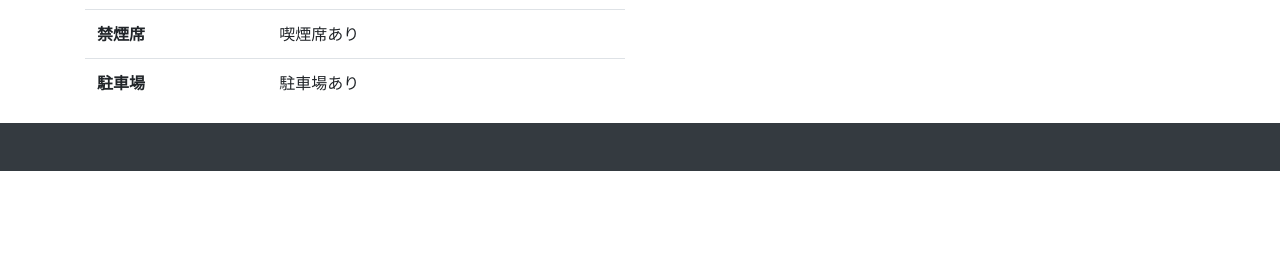
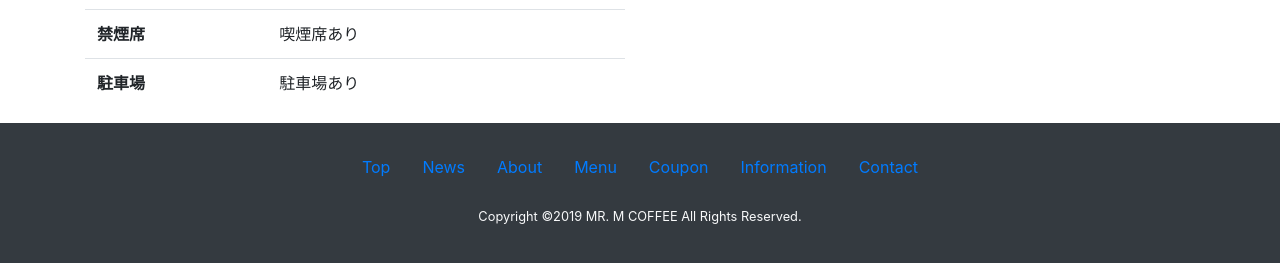
Before and after one commit to yuki0920-playground/bootstrap4_practice, a plain HTML site: page index.html in a window 1280 px wide. Shown: the part 2868-3131 px from the top of the page. Before the commit the page ends 3039 px from the top, so only its background shows below. Drawn offline with Linux system fonts and the light colour scheme.

Commit message:
フッター完成

```diff
--- a/index.html
+++ b/index.html
@@ -36,21 +36,21 @@
           <a class="nav-link" href="#">Top<span class="sr-only">(current)</span></a>
         </li>
         <li class="nav-item">
-          <a class="nav-link" href="#">About</a>
+          <a class="nav-link" href="#about">About</a>
         </li>
         <li class="nav-item">
-          <a class="nav-link" href="#">Menu</a>
+          <a class="nav-link" href="#menu">Menu</a>
         </li>
         <li class="nav-item">
-          <a class="nav-link" href="#">Coupon</a>
+          <a class="nav-link" href="#coupon">Coupon</a>
         </li>
         <li class="nav-item dropdown">
           <a class="nav-link dropdown-toggle" href="#" id="navbarDropdown" role="button" data-toggle="dropdown" aria-haspopup="true" aria-expanded ="false">
             Information
           </a>
           <div class="dropdown-menu" aria-labelledby="navbarDropdown">
-            <a class="dropdown-item" href="#">Shop</a>
-            <a class="dropdown-item" href="#">Access</a>
+            <a class="dropdown-item" href="#shop">Shop</a>
+            <a class="dropdown-item" href="#access">Access</a>
           </div>
         </li>
       </ul>
@@ -553,6 +553,36 @@
 <!--/メイン-->
 <!--フッター-->
 <footer class="py-4 bg-dark text-light">
+  <div class="container text-center">
+    <!--ナビゲーション-->
+    <ul class="nav justify-content-center mb-3">
+      <li class="nav-link">
+        <a class="nav-item" href="#">Top</a>
+      </li>
+      <li class="nav-link">
+        <a class="nav-item" href="#">News</a>
+      </li>
+      <li class="nav-link">
+        <a class="nav-item" href="#">About</a>
+      </li>
+      <li class="nav-link">
+        <a class="nav-item" href="#">Menu</a>
+      </li>
+      <li class="nav-link">
+        <a class="nav-item" href="#">Coupon</a>
+      </li>
+      <li class="nav-link">
+        <a class="nav-item" href="#">Information</a>
+      </li>
+      <li class="nav-link">
+        <a class="nav-item" href="contact.html">Contact</a>
+      </li>
+    </ul>
+    <!--/ナビゲーション-->
+    <p><small>Copyright &copy;2019 MR. M COFFEE All Rights Reserved.</small></p>
+  </div>
+</footer>
+
 <!--/フッター-->
 <script src="js/jquery-3.3.1.slim.min.js"></script>
 <script src="js/bootstrap.bundle.min.js"></script>
```
